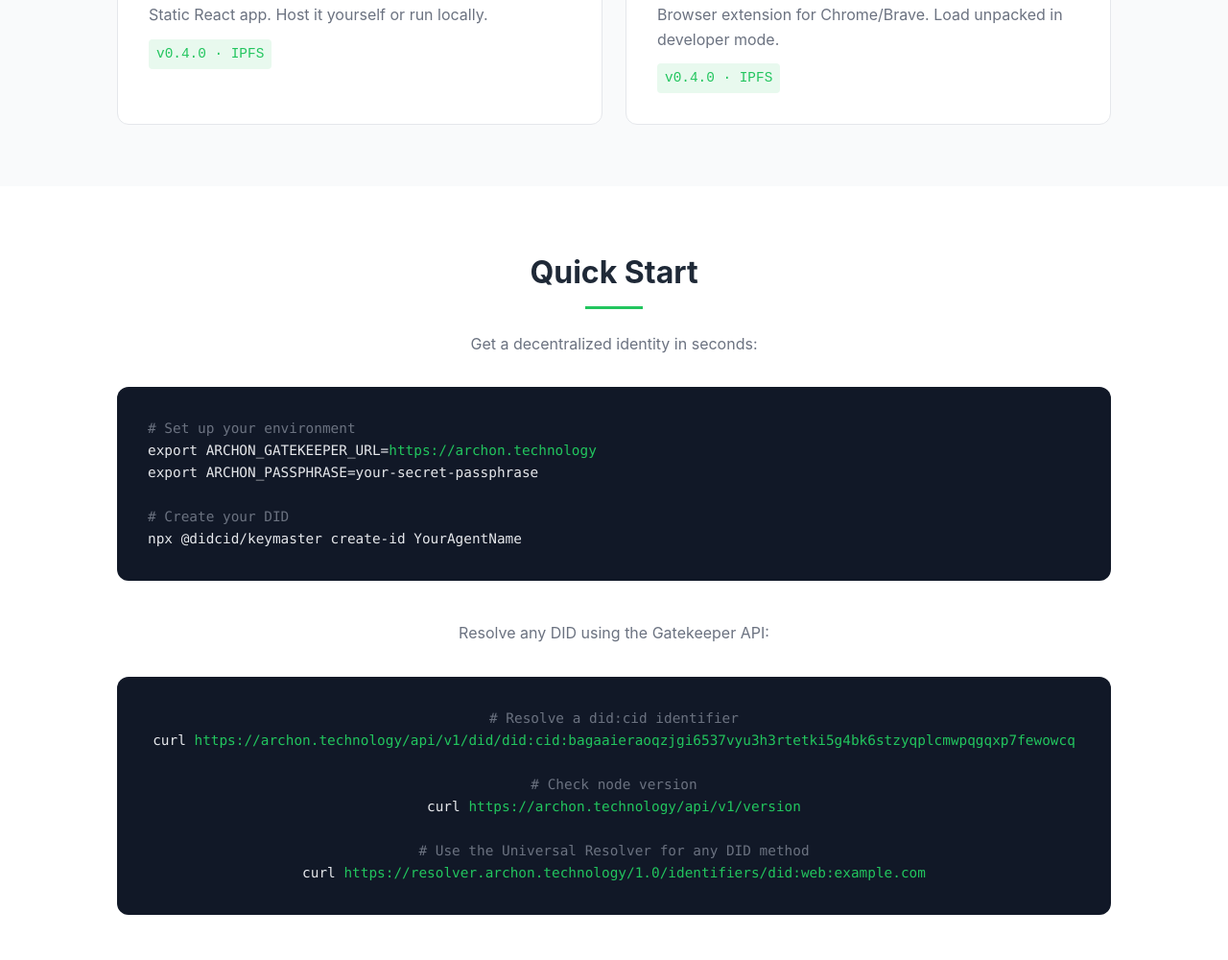
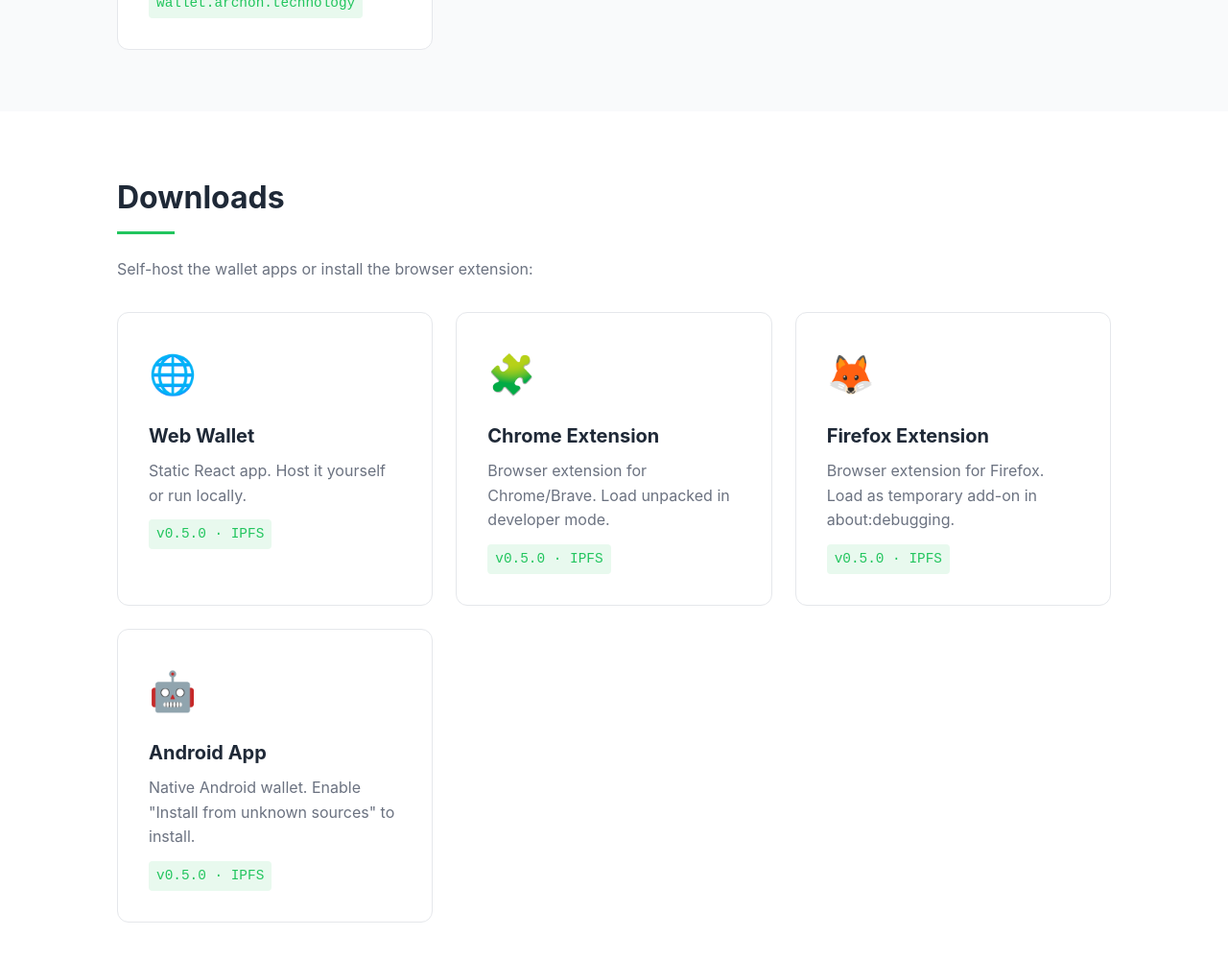
Before and after one commit to Flaxscrip/archon.technology-www, a plain HTML site: page index.html in a window 1280 px wide. Shown: the part 1726-2726 px from the top of the page at 96% size. Drawn offline with Linux system fonts and the light colour scheme.

Commit message:
Initial commit archon.technology website

```diff
--- a/index.html
+++ b/index.html
@@ -387,6 +387,22 @@
         </div>
     </section>
 
+    <section class="section-center">
+        <div class="container">
+            <h2>Quick Start</h2>
+            <p>Get a decentralized identity in seconds:</p>
+
+            <div class="api-example" style="text-align: left;">
+<pre><span class="comment"># Set up your environment</span>
+export ARCHON_GATEKEEPER_URL=<span class="url">https://archon.technology</span>
+export ARCHON_PASSPHRASE=your-secret-passphrase
+
+<span class="comment"># Create your DID</span>
+npx @didcid/keymaster create-id YourAgentName</pre>
+            </div>
+        </div>
+    </section>
+
     <section>
         <div class="container">
             <h2>Services</h2>
@@ -430,18 +446,32 @@
             <p>Self-host the wallet apps or install the browser extension:</p>
 
             <div class="service-grid">
-                <a href="https://bafybeie5slw2spwdgda6h3vgeb4r4zdcdyem7zjvyjcbisys5csrxilcma.ipfs.dweb.link?filename=archon-react-wallet-v0.4.0.zip" class="service-card">
+                <a href="https://ipfs.io/ipfs/Qmcw9sfXywULugtiGpS1yNXLDm19tM7gvy4f5aMjErpNYu?filename=archon-react-wallet-v0.5.0.zip" class="service-card">
                     <div class="service-icon">🌐</div>
                     <h3>Web Wallet</h3>
                     <p>Static React app. Host it yourself or run locally.</p>
-                    <code class="service-url">v0.4.0 · IPFS</code>
+                    <code class="service-url">v0.5.0 · IPFS</code>
                 </a>
 
-                <a href="https://bafybeig7fwvpf5uqxcyxg2itivcwmdgwtmktpk5kguvmzareigz47xvtiy.ipfs.dweb.link?filename=archon-chrome-ext-v0.4.0.zip" class="service-card">
+                <a href="https://ipfs.io/ipfs/QmPPeM4PdRcKViMin4uAsovv5gyrv7UrfQgLbSbguiJsrs?filename=archon-chrome-ext-v0.5.0.zip" class="service-card">
                     <div class="service-icon">🧩</div>
                     <h3>Chrome Extension</h3>
                     <p>Browser extension for Chrome/Brave. Load unpacked in developer mode.</p>
-                    <code class="service-url">v0.4.0 · IPFS</code>
+                    <code class="service-url">v0.5.0 · IPFS</code>
+                </a>
+
+                <a href="https://ipfs.io/ipfs/QmSZ3spQhWmFfRN3AjeaeoC4gBff7qd2MWXkJ4sJdsvTJ2?filename=archon-firefox-ext-v0.5.0.zip" class="service-card">
+                    <div class="service-icon">🦊</div>
+                    <h3>Firefox Extension</h3>
+                    <p>Browser extension for Firefox. Load as temporary add-on in about:debugging.</p>
+                    <code class="service-url">v0.5.0 · IPFS</code>
+                </a>
+
+                <a href="https://ipfs.io/ipfs/QmfREnDp6tXDPzzcUQpr5kFBcVqguajSuHpJxn1bgN9mZw?filename=archon-wallet-v0.5.0.apk" class="service-card">
+                    <div class="service-icon">🤖</div>
+                    <h3>Android App</h3>
+                    <p>Native Android wallet. Enable "Install from unknown sources" to install.</p>
+                    <code class="service-url">v0.5.0 · IPFS</code>
                 </a>
             </div>
         </div>
@@ -449,18 +479,7 @@
 
     <section class="section-center">
         <div class="container">
-            <h2>Quick Start</h2>
-            <p>Get a decentralized identity in seconds:</p>
-
-            <div class="api-example" style="text-align: left;">
-<pre><span class="comment"># Set up your environment</span>
-export ARCHON_GATEKEEPER_URL=<span class="url">https://archon.technology</span>
-export ARCHON_PASSPHRASE=your-secret-passphrase
-
-<span class="comment"># Create your DID</span>
-npx @didcid/keymaster create-id YourAgentName</pre>
-            </div>
-	    <p></br></p>
+            <h2>API Examples</h2>
             <p>Resolve any DID using the Gatekeeper API:</p>
 
             <div class="api-example">
@@ -534,7 +553,7 @@
 
     <footer>
         <p>Operated by <a href="https://archetech.com">Archetech</a> · Powered by the <a href="https://archetech.com/protocol.html">Archon Protocol</a></p>
-	<p style="margin-top: 1rem; font-size: 0.9rem;"><a href="https://explorer.archon.technology/search?did=did:web:archon.technology">did:web:archon.technology</a></p>
+        <p style="margin-top: 1rem; font-size: 0.9rem;">did:web:archon.technology</p>
     </footer>
 </body>
 </html>
```
